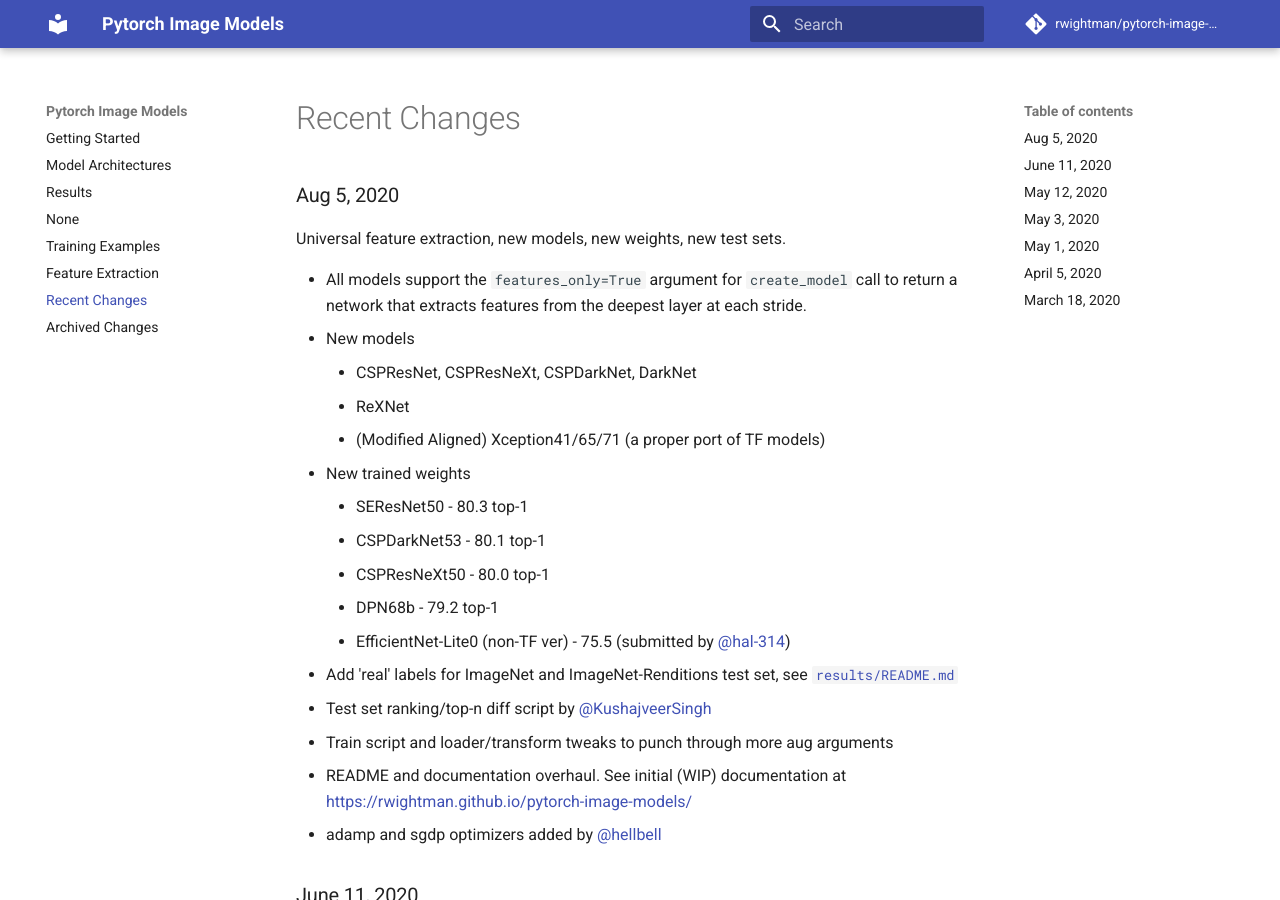
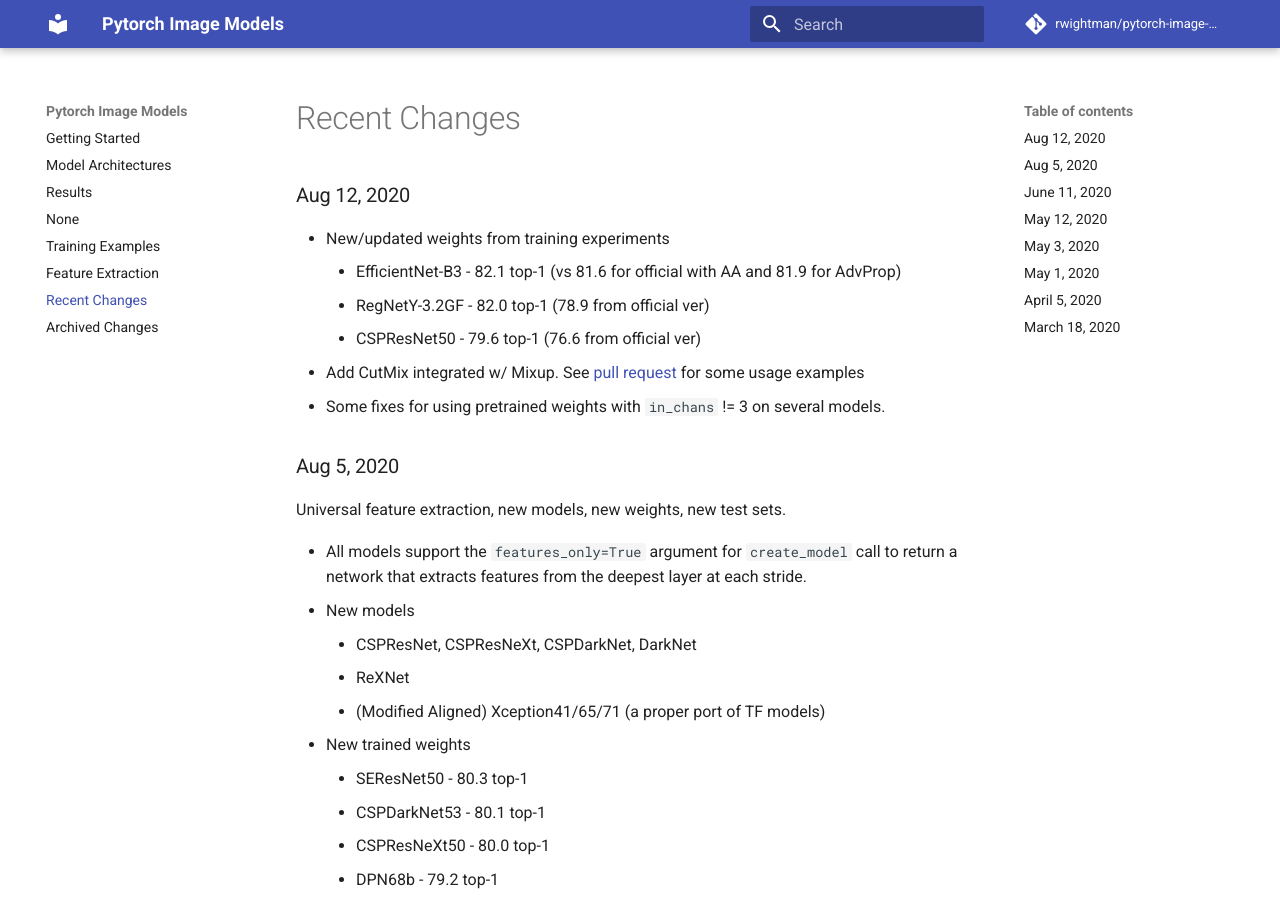
Before and after one commit to huggingface/pytorch-image-models, an MkDocs documentation site: the page built from docs/changes.md, in a window 1280 px wide and 900 px high. Built offline with MkDocs 1.6.1 and Material for MkDocs 9.7.7, drawn with Linux system fonts in a browser that asks for light colours; comment, search, counter and statistics services are not loaded.

Commit message:
Bump version to 0.2.1 and update README

```diff
--- a/docs/changes.md
+++ b/docs/changes.md
@@ -1,4 +1,12 @@
 # Recent Changes
+
+### Aug 12, 2020
+* New/updated weights from training experiments
+  * EfficientNet-B3 - 82.1 top-1 (vs 81.6 for official with AA and 81.9 for AdvProp)
+  * RegNetY-3.2GF - 82.0 top-1 (78.9 from official ver)
+  * CSPResNet50 - 79.6 top-1 (76.6 from official ver)
+* Add CutMix integrated w/ Mixup. See [pull request](https://github.com/rwightman/pytorch-image-models/pull/218) for some usage examples
+* Some fixes for using pretrained weights with `in_chans` != 3 on several models.
 
 ### Aug 5, 2020
 Universal feature extraction, new models, new weights, new test sets.
--- a/timm/version.py
+++ b/timm/version.py
@@ -1 +1 @@
-__version__ = '0.2.0'
+__version__ = '0.2.1'
```
Also changed, not shown: README.md (+8 -0 lines).
